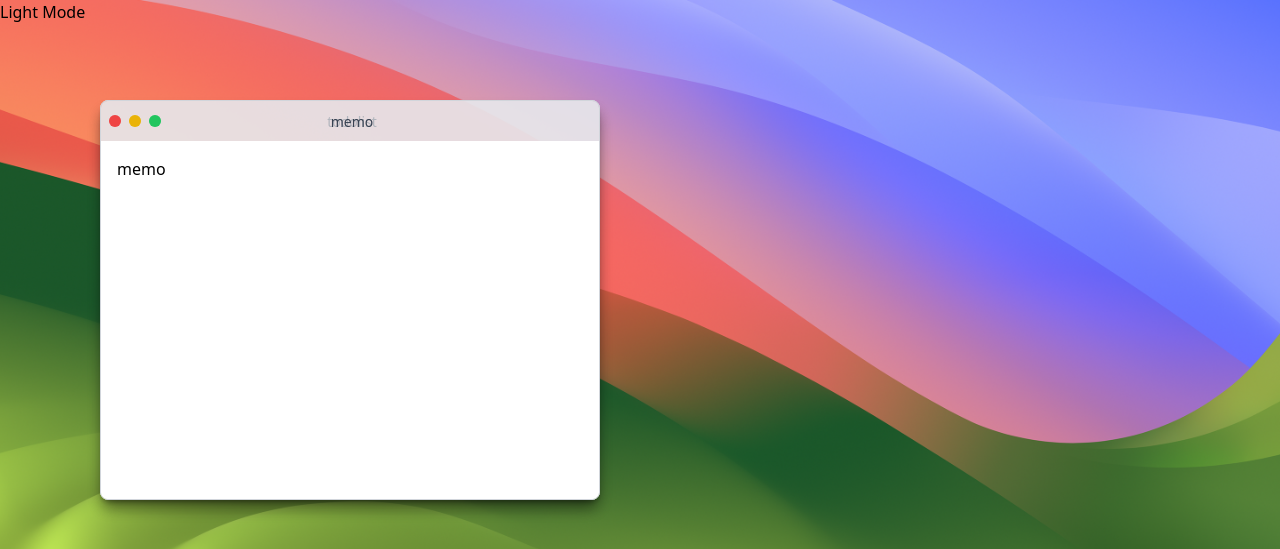
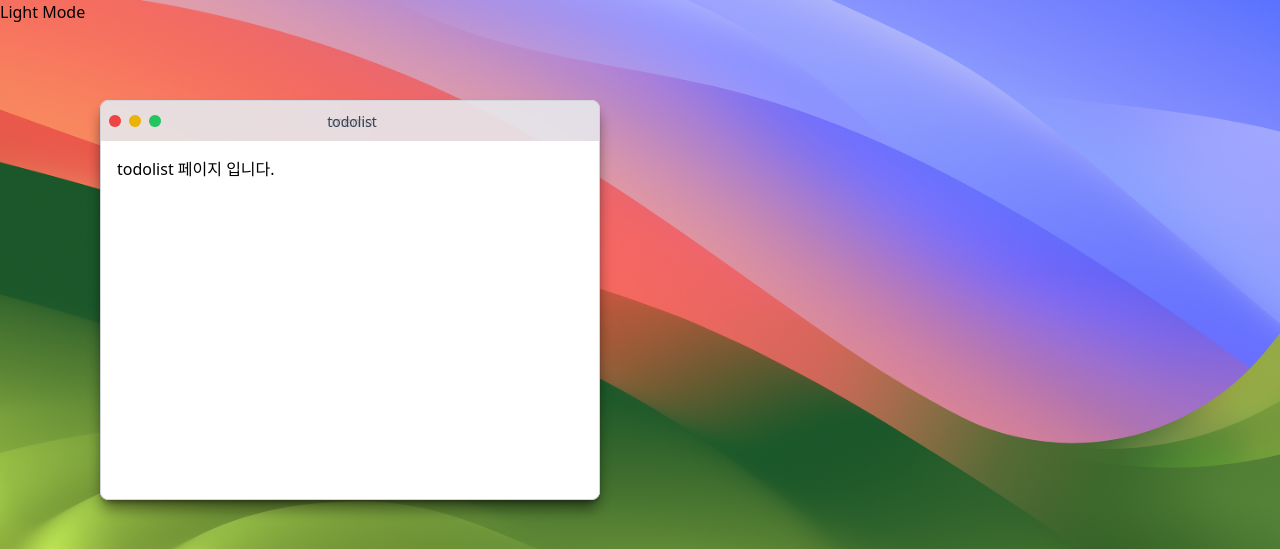
Before and after one commit to ITsMyPlan/todolist, a React (Vite) app: page / in a window 1280 px wide. Shown: the top 549 px of the page. Built offline with nearby package versions, Linux system fonts and the light colour scheme.

Commit message:
fix: content를 넘기기 위해 props으로 application이 전달되도록 수정

```diff
--- a/src/App.tsx
+++ b/src/App.tsx
@@ -2,12 +2,13 @@ import { useEffect, useState } from 'react';
 import AppWindow from './AppWindow';
 import { safeLocalStorage } from './utils/storage';
 import ApplicationManager from './window/ApplicationManager';
+import TodoList from './TodoList';
 
 const App = (): JSX.Element => {
     const [applicationManager] = useState(() => {
         const manager = new ApplicationManager();
-        manager.addApplication('todolist', <>todolist</>);
         manager.addApplication('memo', <>memo</>);
+        manager.addApplication('todolist', <TodoList />);
         return manager;
     });
     const [applications, setApplications] = useState(applicationManager.getApplications());
@@ -50,9 +51,7 @@ const App = (): JSX.Element => {
         <div className="bg-light dark:bg-dark bg-cover h-screen w-screen">
             <button onClick={darkSetButton}>{dark ? 'Dark Mode' : 'Light Mode'}</button>
             {applications.map((app) => (
-                <AppWindow key={app.id} title={app.appName} zIndex={app.zIndex} onZIndex={() => handleZIndex(app.id)}>
-                    <p>{app.appName}</p>
-                </AppWindow>
+                <AppWindow key={app.id} app={app} onZIndex={() => handleZIndex(app.id)} />
             ))}
         </div>
     );
--- a/src/AppWindow.tsx
+++ b/src/AppWindow.tsx
@@ -2,19 +2,18 @@ import { useRef, useState } from 'react';
 import AppWindowHeader from './AppWindowHeader';
 import RnD from './components/RnD';
 import { useWindowSize } from './hooks/useWindowSize';
+import type Application from './window/Application';
 
 export const MIN_WIDTH = 500;
 export const MIN_HEIGHT = 400;
 
 interface AppWindowProps {
-    title: string;
-    zIndex: number;
+    app: Application;
     onZIndex: () => void;
-    children: React.ReactNode;
 }
 
 const AppWindow = (props: AppWindowProps): JSX.Element | null => {
-    const { title, zIndex, onZIndex, children } = props;
+    const { app, onZIndex } = props;
     const appWindowRef = useRef<HTMLDivElement>(null);
     const { width: windowWidth, height: windowHeight } = useWindowSize();
     const [{ x, y, w, h }, setAppRect] = useState({ x: 100, y: 100, w: MIN_WIDTH, h: MIN_HEIGHT });
@@ -60,7 +59,7 @@ const AppWindow = (props: AppWindowProps): JSX.Element | null => {
                         x: isMaximized ? 0 : x,
                         y: isMaximized ? 0 : y,
                     }}
-                    zIndex={zIndex}
+                    zIndex={app.zIndex}
                     minWidth={MIN_WIDTH}
                     minHeight={MIN_HEIGHT}
                     windowWidth={windowWidth}
@@ -70,7 +69,7 @@ const AppWindow = (props: AppWindowProps): JSX.Element | null => {
                     onZIndex={onZIndex}
                 >
                     <AppWindowHeader
-                        title={title}
+                        appName={app.appName}
                         isMaximized={isMaximized}
                         appRect={{ x, y, w, h }}
                         onSetAppRect={setAppRect}
@@ -78,7 +77,7 @@ const AppWindow = (props: AppWindowProps): JSX.Element | null => {
                         onMinimize={handleMinimize}
                         onMaximize={handleMaximize}
                     />
-                    <div className="main-content flex-grow bg-white p-4">{children}</div>
+                    <div className="main-content flex-grow bg-white p-4">{app.content}</div>
                 </RnD>
             )}
         </>
--- a/src/AppWindowHeader.tsx
+++ b/src/AppWindowHeader.tsx
@@ -40,7 +40,7 @@ const MaximizeIcon = (): JSX.Element => (
 );
 
 interface AppWindowHeaderProps {
-    title: string;
+    appName: string;
     isMaximized: boolean;
     appRect: { x: number; y: number; w: number; h: number };
     onSetAppRect: (DOMRect: { x: number; y: number; w: number; h: number }) => void;
@@ -50,7 +50,7 @@ interface AppWindowHeaderProps {
 }
 
 const AppWindowHeader = (props: AppWindowHeaderProps): JSX.Element => {
-    const { title, isMaximized, appRect, onSetAppRect, onClose, onMinimize, onMaximize } = props;
+    const { appName, isMaximized, appRect, onSetAppRect, onClose, onMinimize, onMaximize } = props;
 
     return (
         <div
@@ -87,7 +87,7 @@ const AppWindowHeader = (props: AppWindowHeaderProps): JSX.Element => {
                 </button>
             </div>
             <div className="text-center flex-1">
-                <span className="text-sm text-gray-700">{title}</span>
+                <span className="text-sm text-gray-700">{appName}</span>
             </div>
             <div className="w-12"></div>
         </div>
--- /dev/null
+++ b/src/TodoList.tsx
@@ -0,0 +1,5 @@
+const TodoList = (): JSX.Element => {
+    return <>todolist 페이지 입니다.</>;
+};
+
+export default TodoList;
```
